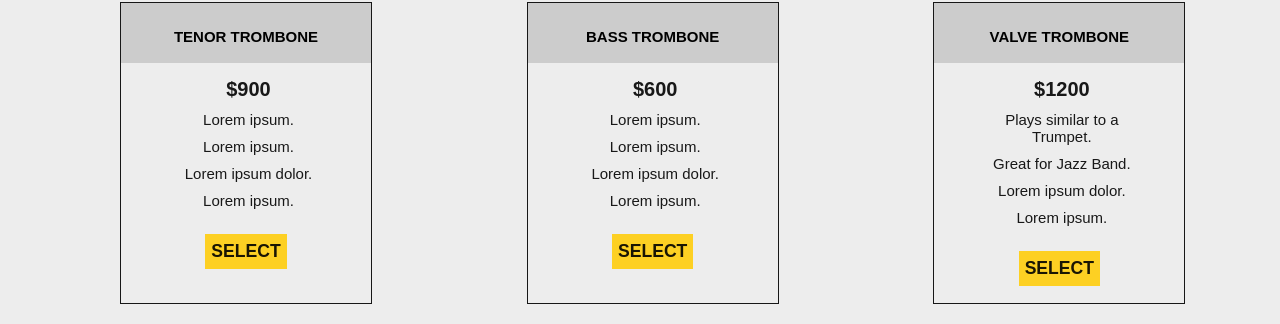
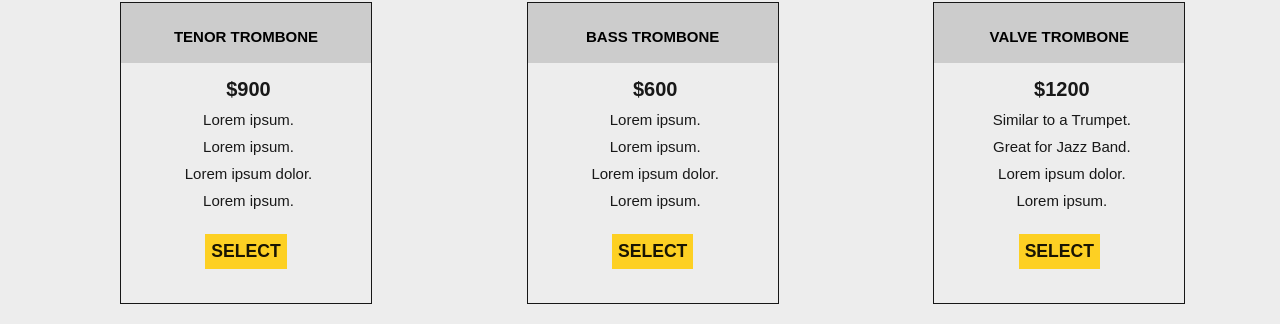
Before and after one commit to GramajoAna/Product-Landing-Page, a plain HTML site: page index.html in a window 1280 px wide. Shown: the part 822-1146 px from the top of the page. Drawn offline with Linux system fonts and the light colour scheme.

Commit message:
Update index.html

```diff
--- a/index.html
+++ b/index.html
@@ -86,7 +86,7 @@
                 <div class="header4"><h4>VALVE TROMBONE</h4></div>
                     <ul>
                     <li><span class="bold">$1200</span></li>
-                    <li>Plays similar to a Trumpet.</li>
+                    <li>Similar to a Trumpet.</li>
                     <li>Great for Jazz Band.</li>
                     <li>Lorem ipsum dolor.</li>
                     <li>Lorem ipsum.</li>
```
